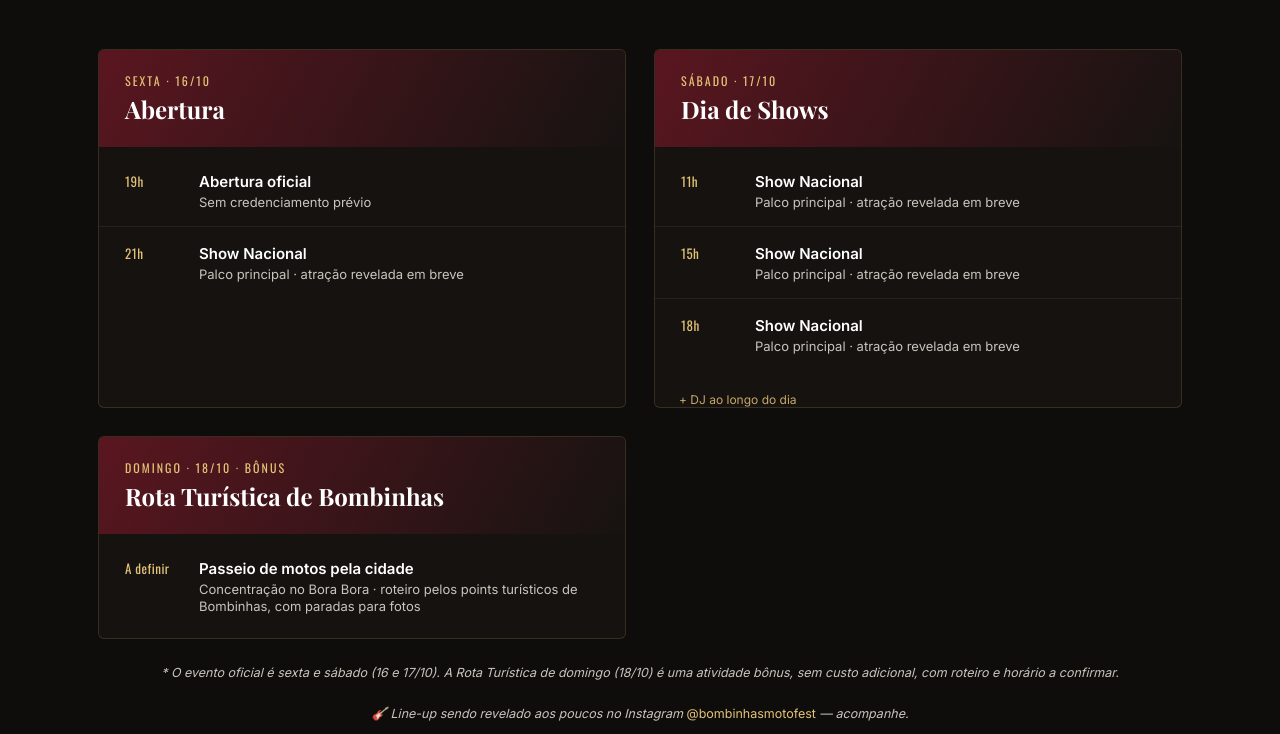
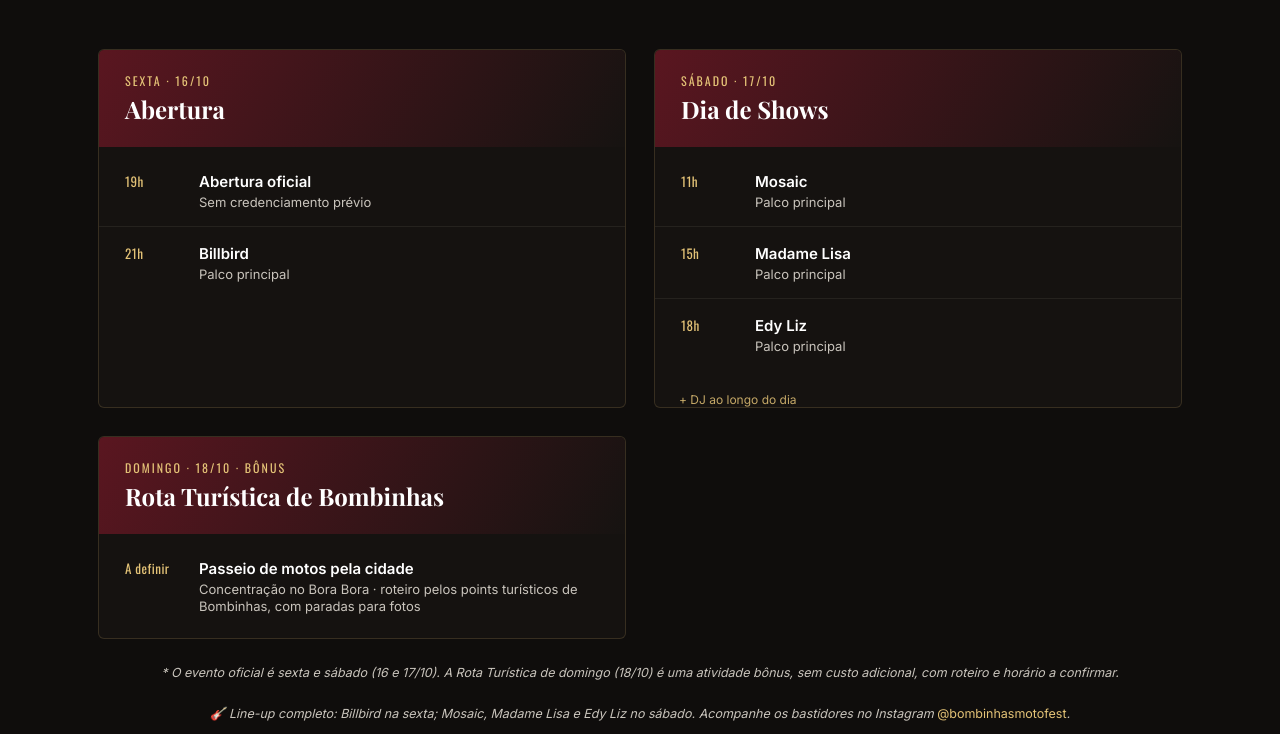
Before and after one commit to Emihousee/bombinhas-moto-fest, a plain HTML site: page index.html in a window 1280 px wide. Shown: the part 3415-4149 px from the top of the page. Drawn offline with nearby package versions, Linux system fonts and the light colour scheme; a web font is replaced by a local one.

Commit message:
Update event lineup and details in Atualiza programação: line-up confirmado (Billbird sexta; Mosaic, Madame Lisa, Edy Liz sábado)index.html
Updated the event lineup for Friday and Saturday, replacing generic placeholders with specific artist names and providing a complete lineup in the note.

```diff
--- a/index.html
+++ b/index.html
@@ -438,15 +438,15 @@
         <div class="prog-day-head"><div class="d">Sexta · 16/10</div><h3>Abertura</h3></div>
         <ul class="prog-list">
           <li><span class="time">19h</span><div class="desc"><b>Abertura oficial</b><span>Sem credenciamento prévio</span></div></li>
-          <li><span class="time">21h</span><div class="desc"><b>Show Nacional</b><span>Palco principal · atração revelada em breve</span></div></li>
+          <li><span class="time">21h</span><div class="desc"><b>Billbird</b><span>Palco principal</span></div></li>
         </ul>
       </div>
       <div class="prog-day">
         <div class="prog-day-head"><div class="d">Sábado · 17/10</div><h3>Dia de Shows</h3></div>
         <ul class="prog-list">
-          <li><span class="time">11h</span><div class="desc"><b>Show Nacional</b><span>Palco principal · atração revelada em breve</span></div></li>
-          <li><span class="time">15h</span><div class="desc"><b>Show Nacional</b><span>Palco principal · atração revelada em breve</span></div></li>
-          <li><span class="time">18h</span><div class="desc"><b>Show Nacional</b><span>Palco principal · atração revelada em breve</span></div></li>
+          <li><span class="time">11h</span><div class="desc"><b>Mosaic</b><span>Palco principal</span></div></li>
+          <li><span class="time">15h</span><div class="desc"><b>Madame Lisa</b><span>Palco principal</span></div></li>
+          <li><span class="time">18h</span><div class="desc"><b>Edy Liz</b><span>Palco principal</span></div></li>
         </ul>
         <p class="prog-day-note">+ DJ ao longo do dia</p>
       </div>
@@ -458,7 +458,7 @@
       </div>
     </div>
     <p class="prog-note">* O evento oficial é sexta e sábado (16 e 17/10). A Rota Turística de domingo (18/10) é uma atividade bônus, sem custo adicional, com roteiro e horário a confirmar.</p>
-    <p class="prog-note">🎸 Line-up sendo revelado aos poucos no Instagram <a href="https://www.instagram.com/bombinhasmotofest" target="_blank" rel="noopener" style="color:var(--gold); font-style:normal;">@bombinhasmotofest</a> — acompanhe.</p>
+    <p class="prog-note">🎸 Line-up completo: Billbird na sexta; Mosaic, Madame Lisa e Edy Liz no sábado. Acompanhe os bastidores no Instagram <a href="https://www.instagram.com/bombinhasmotofest" target="_blank" rel="noopener" style="color:var(--gold); font-style:normal;">@bombinhasmotofest</a>.</p>
     <a class="ig-link" href="https://www.instagram.com/bombinhasmotofest" target="_blank" rel="noopener" aria-label="Instagram do Bombinhas Moto Fest">
       <svg viewBox="0 0 24 24" fill="none" xmlns="http://www.w3.org/2000/svg">
         <rect x="2.5" y="2.5" width="19" height="19" rx="5.5" stroke="var(--gold)" stroke-width="1.6"/>
```
